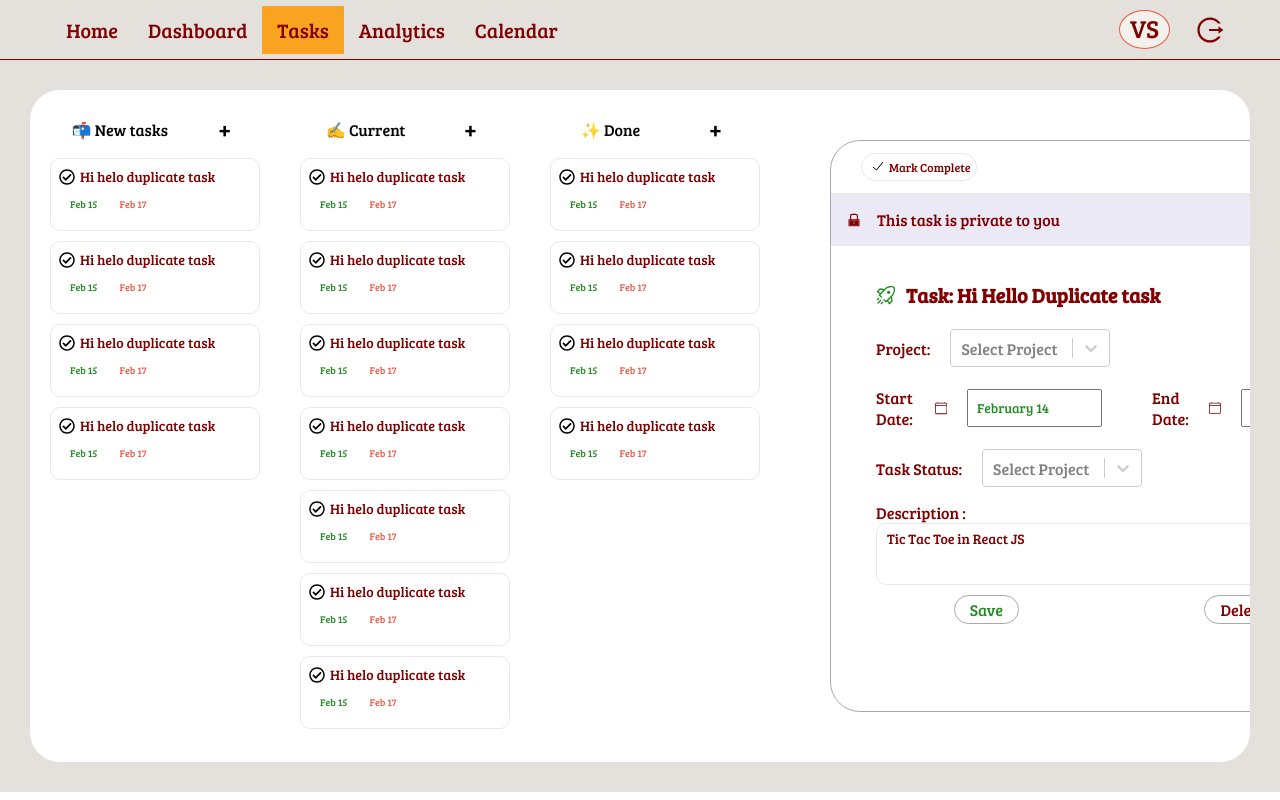
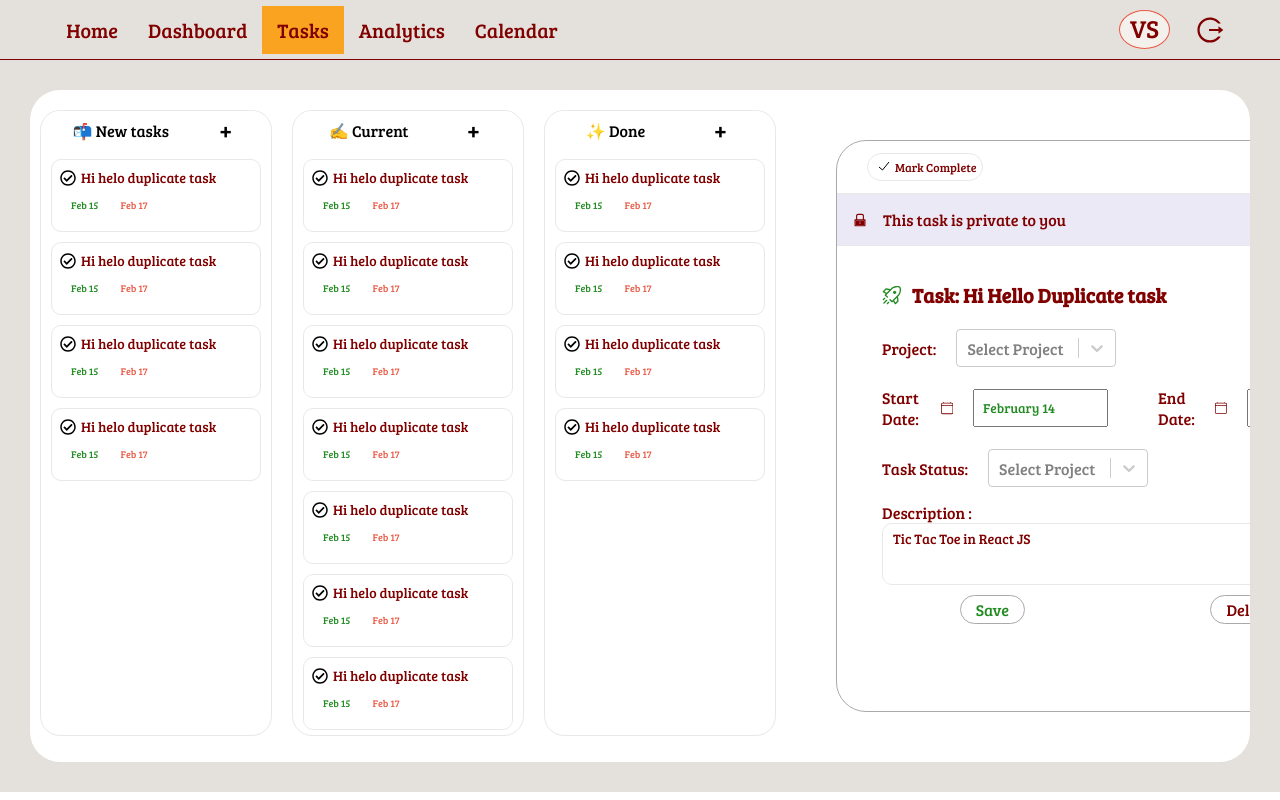
Before and after one commit to ks-vijai/Todo-Planner, a React (Create React App) app: page /tasks in a window 1280 px wide. Built offline with nearby package versions, Linux system fonts and the light colour scheme.

Commit message:
style: task-page: change border of task sections
Signed-off-by: ks-vijai <vijaiks.19cse@kongu.edu>

```diff
--- a/src/styles/taskPage.css
+++ b/src/styles/taskPage.css
@@ -14,6 +14,8 @@
 }
 
 .tasks-section {
+  border: 1px solid var(--bg-light-grey-title);
+  border-radius: 20px;
   height: 78vh;
   min-height: 78vh;
   min-width: 210px;
```
